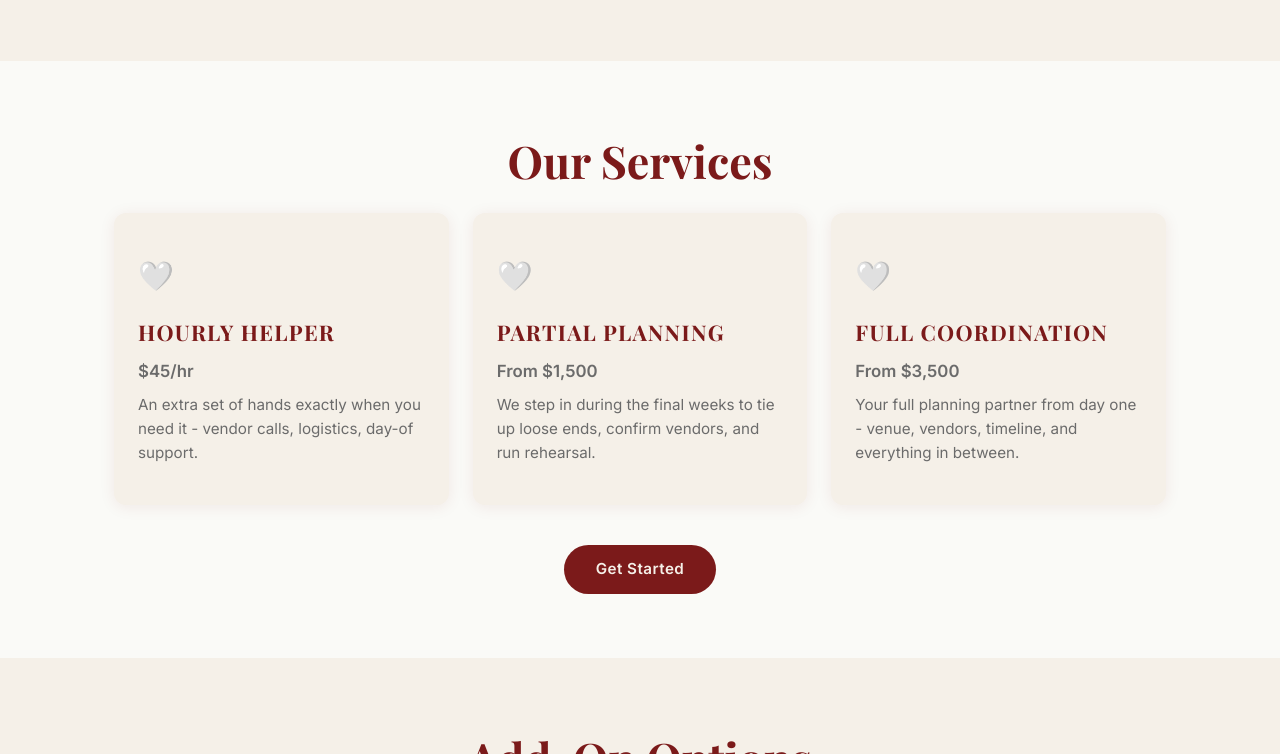
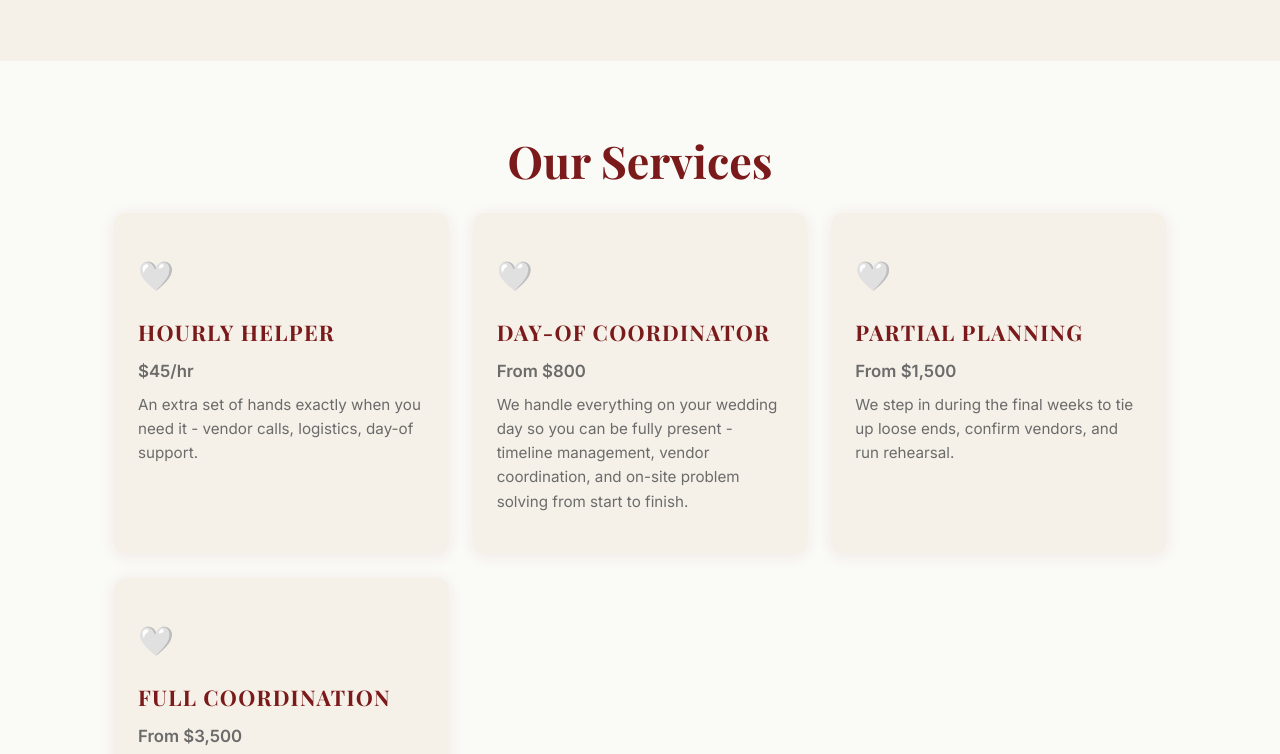
Before and after one commit to macyso12/mauve-co, a plain HTML site: page index.html in a window 1280 px wide. Shown: the part 633-1387 px from the top of the page. Drawn offline with nearby package versions, Linux system fonts and the light colour scheme; a web font is replaced by a local one.

Commit message:
deploy: 10dd572bac46a83c1f5394015017110e9e7f8639

```diff
--- a/assets/main-zaX98nMk.js
+++ b/assets/main-DvJ-xBdT.js
@@ -1,4 +1,4 @@
-import"./style-Cjw3vr6x.js";var e=[{id:`hourly-helper`,name:`Hourly Helper`,price:`$45/hr`,description:`An extra set of hands exactly when you need it - vendor calls, logistics, day-of support.`},{id:`partial-planning`,name:`Partial Planning`,price:`From $1,500`,description:`We step in during the final weeks to tie up loose ends, confirm vendors, and run rehearsal.`},{id:`full-coordination`,name:`Full Coordination`,price:`From $3,500`,description:`Your full planning partner from day one - venue, vendors, timeline, and everything in between.`}];function t(){let t=document.getElementById(`packages-grid`);t&&(t.innerHTML=e.map(e=>`
+import"./style-Cjw3vr6x.js";var e=[{id:`hourly-helper`,name:`Hourly Helper`,price:`$45/hr`,description:`An extra set of hands exactly when you need it - vendor calls, logistics, day-of support.`},{id:`day-of-coordinator`,name:`Day-Of Coordinator`,price:`From $800`,description:`We handle everything on your wedding day so you can be fully present - timeline management, vendor coordination, and on-site problem solving from start to finish.`},{id:`partial-planning`,name:`Partial Planning`,price:`From $1,500`,description:`We step in during the final weeks to tie up loose ends, confirm vendors, and run rehearsal.`},{id:`full-coordination`,name:`Full Coordination`,price:`From $3,500`,description:`Your full planning partner from day one - venue, vendors, timeline, and everything in between.`}];function t(){let t=document.getElementById(`packages-grid`);t&&(t.innerHTML=e.map(e=>`
     <article class="package-card" role="listitem">
       <span class="package-icon" aria-hidden="true">🤍</span>
       <h3 class="package-name">${e.name}</h3>
--- a/index.html
+++ b/index.html
@@ -12,7 +12,7 @@
     <link rel="preconnect" href="https://fonts.googleapis.com" />
     <link rel="preconnect" href="https://fonts.gstatic.com" crossorigin />
     <link href="https://fonts.googleapis.com/css2?family=Playfair+Display:ital,wght@0,400;0,700;1,400&family=Inter:wght@400;500;600&family=Dancing+Script:wght@600&display=swap" rel="stylesheet" />
-    <script type="module" crossorigin src="/mauve-co/assets/main-zaX98nMk.js"></script>
+    <script type="module" crossorigin src="/mauve-co/assets/main-DvJ-xBdT.js"></script>
     <link rel="modulepreload" crossorigin href="/mauve-co/assets/style-Cjw3vr6x.js">
     <link rel="stylesheet" crossorigin href="/mauve-co/assets/style-0LnbpMXY.css">
   </head>
@@ -111,6 +111,7 @@
                 <select id="f-package" name="package" required>
                   <option value="">- Select a package -</option>
                   <option value="hourly-helper">Hourly Helper - $45/hr</option>
+                  <option value="day-of-coordinator">Day-Of Coordinator - From $800</option>
                   <option value="partial-planning">Partial Planning - From $1,500</option>
                   <option value="full-coordination">Full Coordination - From $3,500</option>
                 </select>
```
